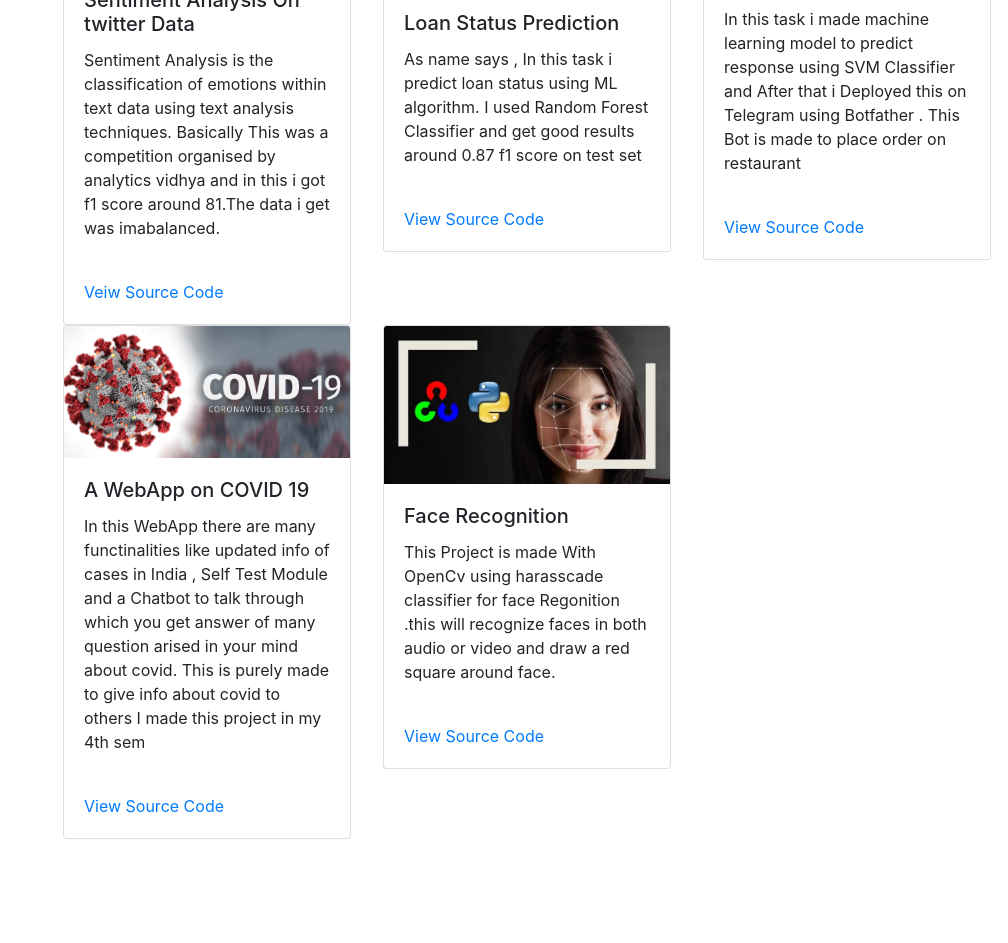
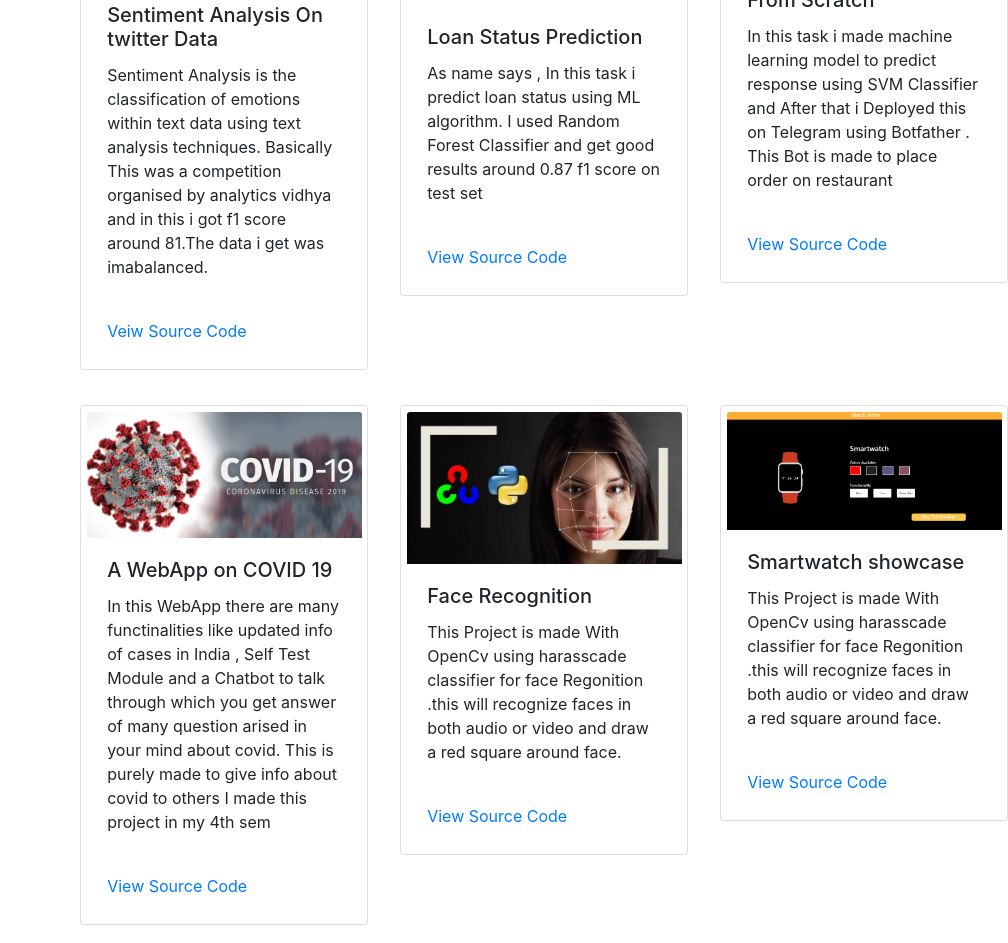
Before and after one commit to chauhanarpit09/My-Portfolio, a plain HTML site: page index.html in a window 1280 px wide. Shown: the part 3988-4931 px from the top of the page, without its empty margins (272-1280 px from the left). Before the commit the page ends 4827 px from the top, so only its background shows below. Drawn offline with nearby package versions, Linux system fonts and the light colour scheme.

Commit message:
updated on 24

```diff
--- a/css/index.css
+++ b/css/index.css
@@ -198,3 +198,17 @@ body{
     99%{    color:transparent;  }
     100%{   color: #000;    }
 }
+
+
+.card{
+    margin:6%;
+    padding:2%;
+}
+
+@media only screen and (max-width: 600px) {
+    /* For mobile phones: */
+    .card {
+      padding:3%;
+      margin-left:3%;
+    }
+  }
--- a/index.html
+++ b/index.html
@@ -326,8 +326,19 @@
                     </div>
                 </div>
             </div>
+            <div class="col-lg-3 col-md-6 col-12 col-sm-12">
+                <div class="card" style="width: 18rem;">
+                    <img class="card-img-top" src="img/watch.png" alt="Card image cap">
+                    <div class="card-body">
+                        <h5 class="card-title">Smartwatch showcase</h5>
+                        <p class="card-text">This Project is made With OpenCv using harasscade classifier for face Regonition .this will recognize faces in both audio or video and draw a red square around face.</p>
+                    </div>
+                    <div class="card-body">
+                        <a href="https://github.com/chauhanarpit09/Open-cv-face-regonition-in-video-or-image" class="card-link">View Source Code</a>
+                    </div>
+                </div>
+            </div>
         </div>
-
     </div>
 
 
```
Also changed, not shown: img/watch.png (added).
